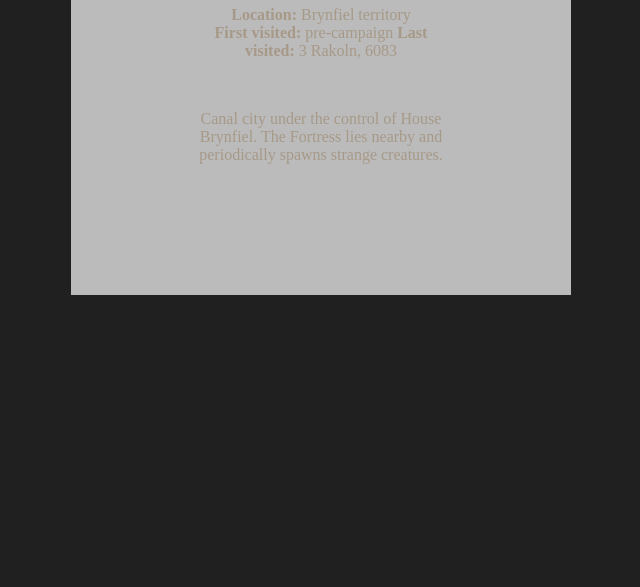
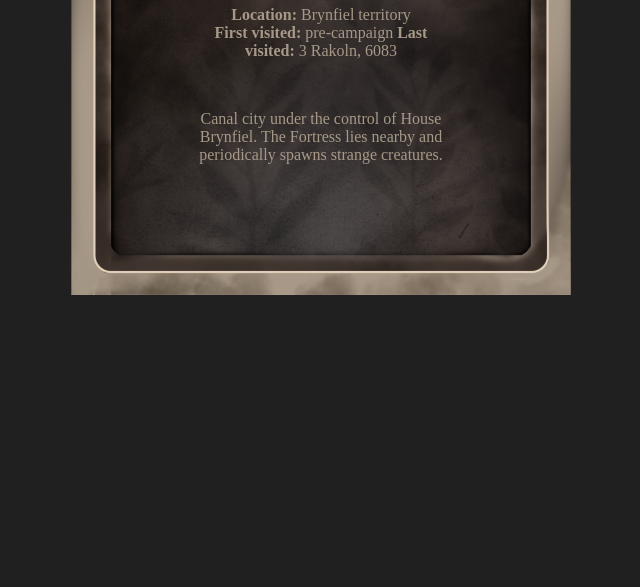
Before and after one commit to dhalenx/TEDcmpn, a plain HTML site: page cards/locations/vartec.html in a window 1280 px wide. Shown: the part 213-800 px from the top of the page, without its empty margins (319-959 px from the left). Drawn offline with Linux system fonts and the light colour scheme; files that its build step writes are made by us from their sources.

Commit message:
Update vartec.html

```diff
--- a/cards/locations/vartec.html
+++ b/cards/locations/vartec.html
@@ -1,14 +1,14 @@
 <!DOCTYPE html>
 <html>
 <head>
-	<link rel="stylesheet" type="text/css" href="style.css" />
+	<link rel="stylesheet" type="text/css" href="../../style.css" />
 	<link rel="icon" type="image/x-icon" href="/images/favicon.ico">
 </head>
 <body>
 	<div class="flip-card">
 		<div class="flip-card-inner">
 			<div class="flip-card-front">
-				<img src="cards/locations/vartec-back.png">
+				<img src="vartec-back.png">
 				<div class="flip-text">
 					<h1>Vartec</h1>
 					<p><b>Location:</b> Brynfiel territory<br>
@@ -18,7 +18,7 @@
 				</div>
 			</div>
 			<div class="flip-card-back">
-				<img src="cards/locations/vartec-front.png">
+				<img src="vartec-front.png">
 			</div>
 		</div>
 	</div>
```
